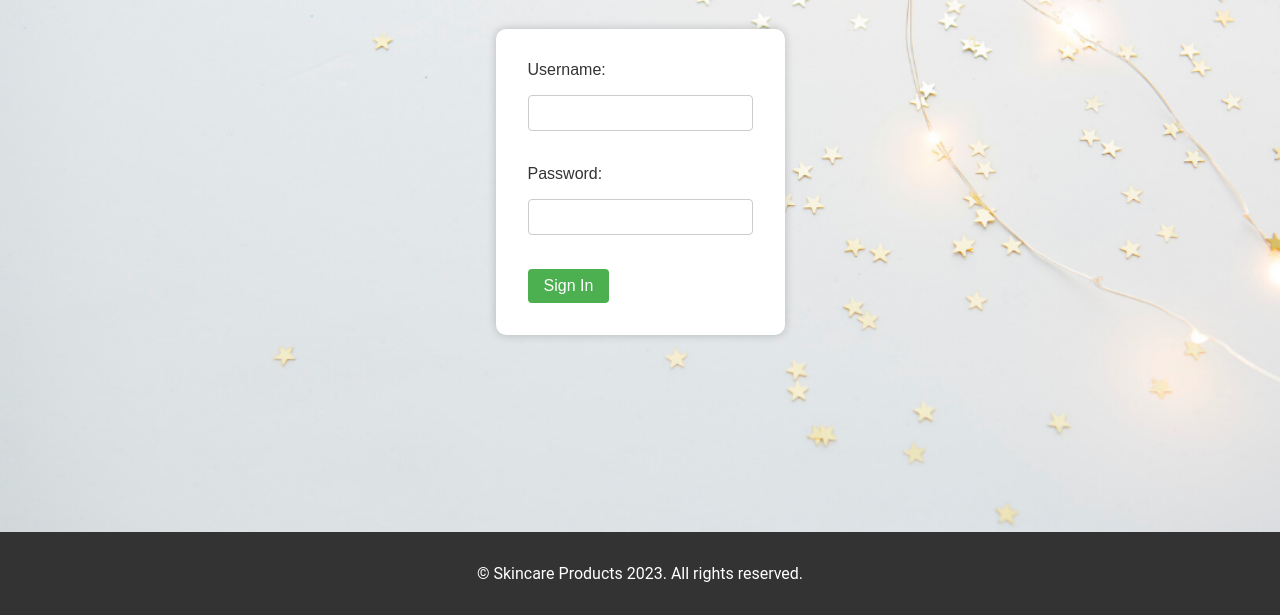
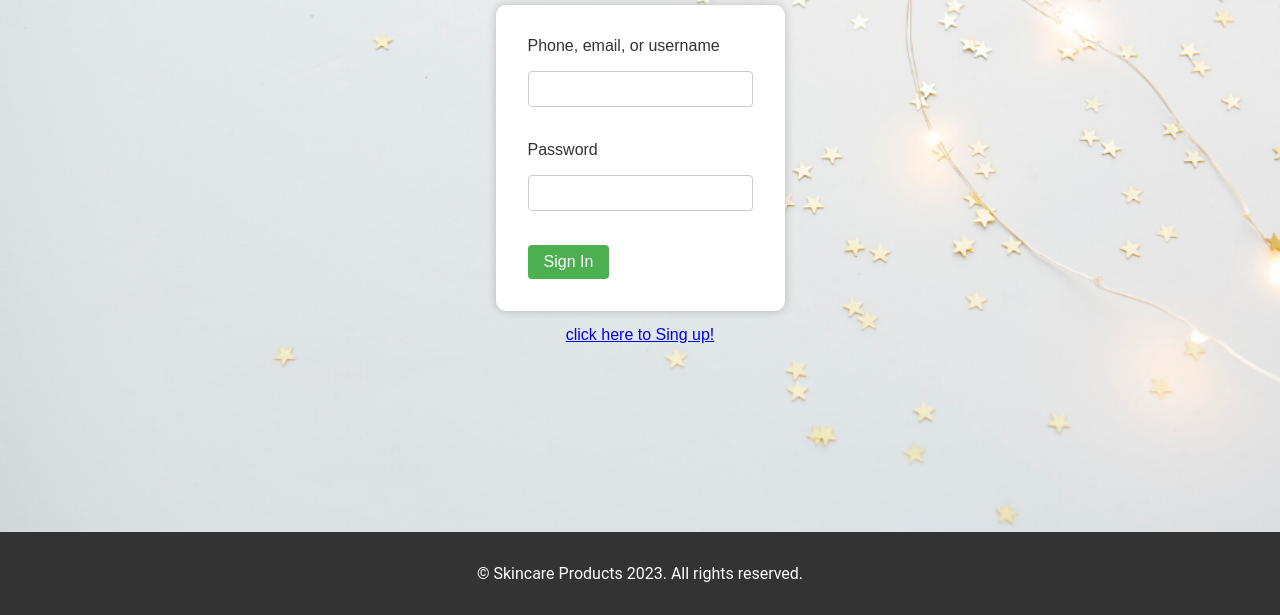
Before and after one commit to Mounibalioua18/Abel, a plain HTML site: page pages/signin.html in a window 1280 px wide. Shown: the part 338-953 px from the top of the page. Drawn offline with Linux system fonts and the light colour scheme.

Commit message:
Update signin.html

```diff
--- a/pages/signin.html
+++ b/pages/signin.html
@@ -29,12 +29,13 @@
     <div class="signin">
      <h1>Sign In</h1>
      <form>
-      <label for="username">Username:</label>
+      <label for="username">Phone, email, or username</label>
       <input type="text" id="username" name="username"><br><br>
-      <label for="password">Password:</label>
+      <label for="password">Password</label>
       <input type="password" id="password" name="password"><br><br>
       <input type="submit" value="Sign In">
      </form>
+     <la style="margin: 15px 0px  ;"><a href="signup.html">click here to Sing up!</a></la>
     </div>
 
 
```
